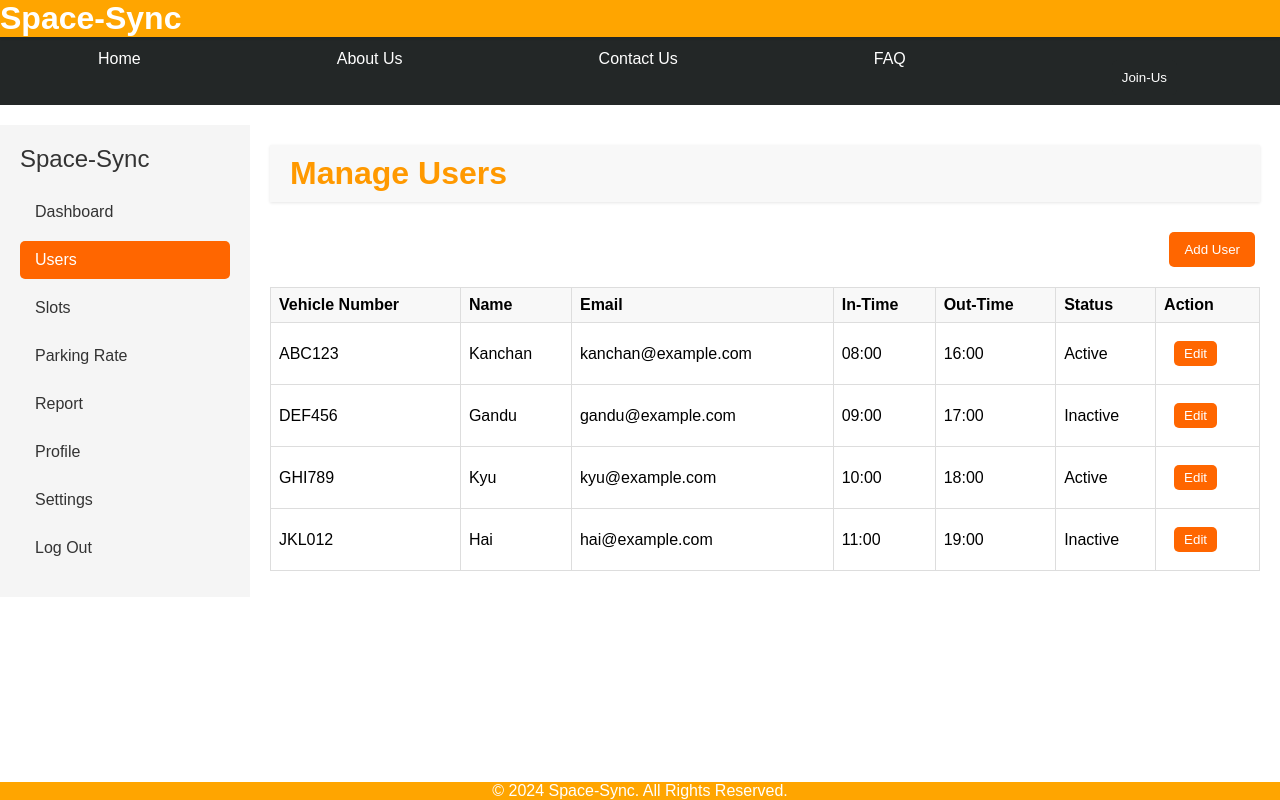
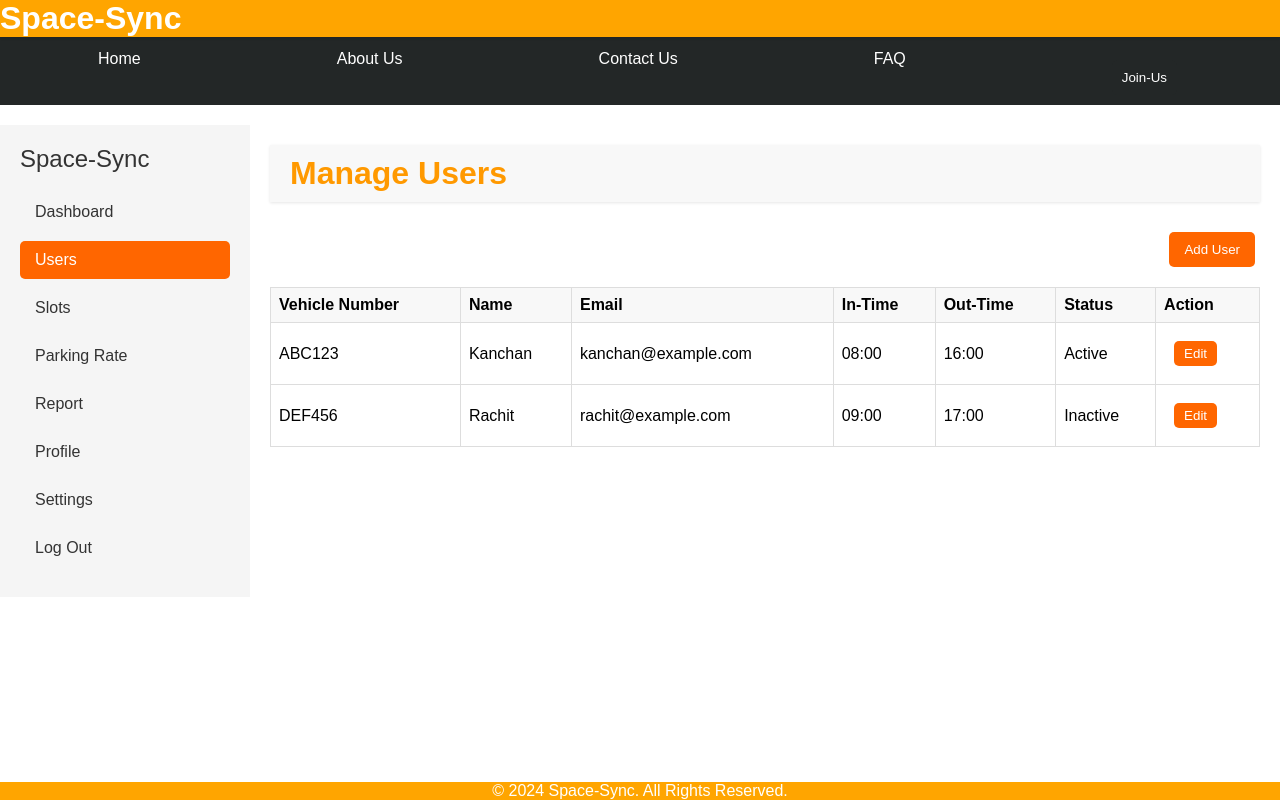
Before and after one commit to kanchan-kharkwal/Parking_Management_System, a React (Create React App) app in the folder frontend/: page /manage-users in a window 1280 px wide. Built offline with nearby package versions, Linux system fonts and the light colour scheme.

Commit message:
Update ManageUsers.js
Signed-off-by: Kanchan Kharkwal <159950316+kanchan-kharkwal@users.noreply.github.com>

```diff
--- a/frontend/src/components/admin/ManageUsers.js
+++ b/frontend/src/components/admin/ManageUsers.js
@@ -8,9 +8,7 @@ const ManageUsers = () => {
     const [selectedUser, setSelectedUser] = useState(null);
     const [users, setUsers] = useState([
         { id: 1, vehicleNumber: 'ABC123', name: 'Kanchan', email: 'kanchan@example.com', inTime: '08:00', outTime: '16:00', status: 'Active' },
-        { id: 2, vehicleNumber: 'DEF456', name: 'Gandu', email: 'gandu@example.com', inTime: '09:00', outTime: '17:00', status: 'Inactive' },
-        { id: 3, vehicleNumber: 'GHI789', name: 'Kyu', email: 'kyu@example.com', inTime: '10:00', outTime: '18:00', status: 'Active' },
-        { id: 4, vehicleNumber: 'JKL012', name: 'Hai', email: 'hai@example.com', inTime: '11:00', outTime: '19:00', status: 'Inactive' },
+        { id: 2, vehicleNumber: 'DEF456', name: 'Rachit', email: 'rachit@example.com', inTime: '09:00', outTime: '17:00', status: 'Inactive' },
     ]);
 
     const fetchUsers = async () => {
```
